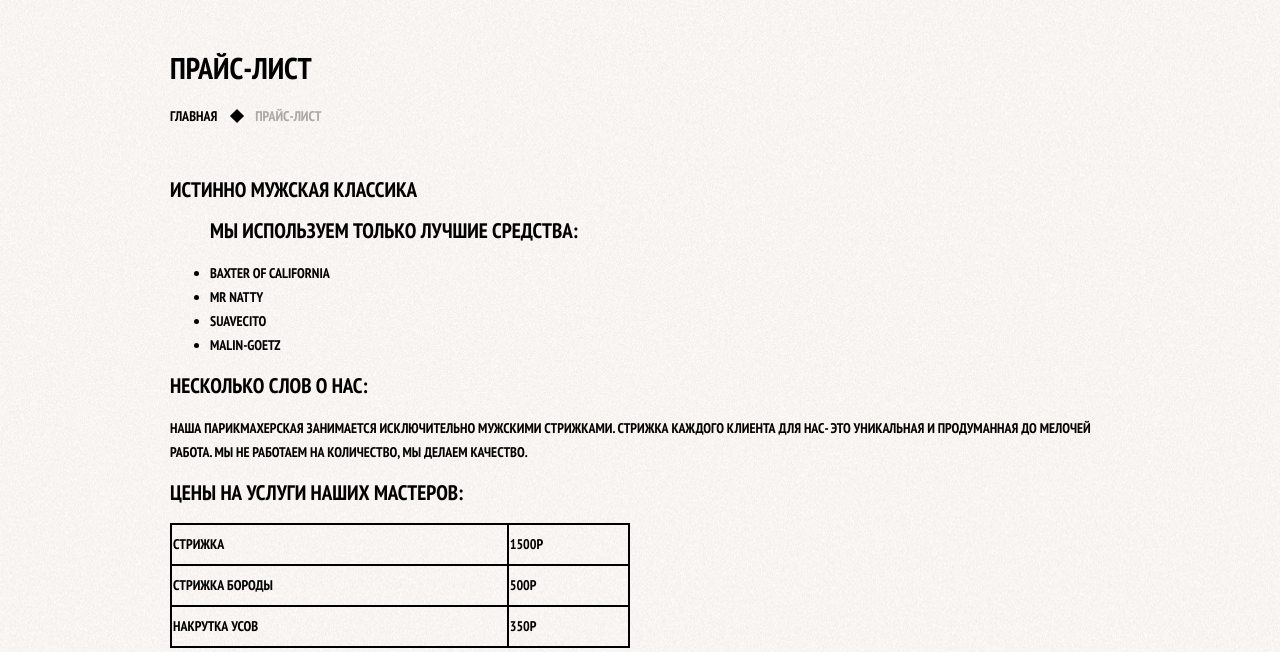
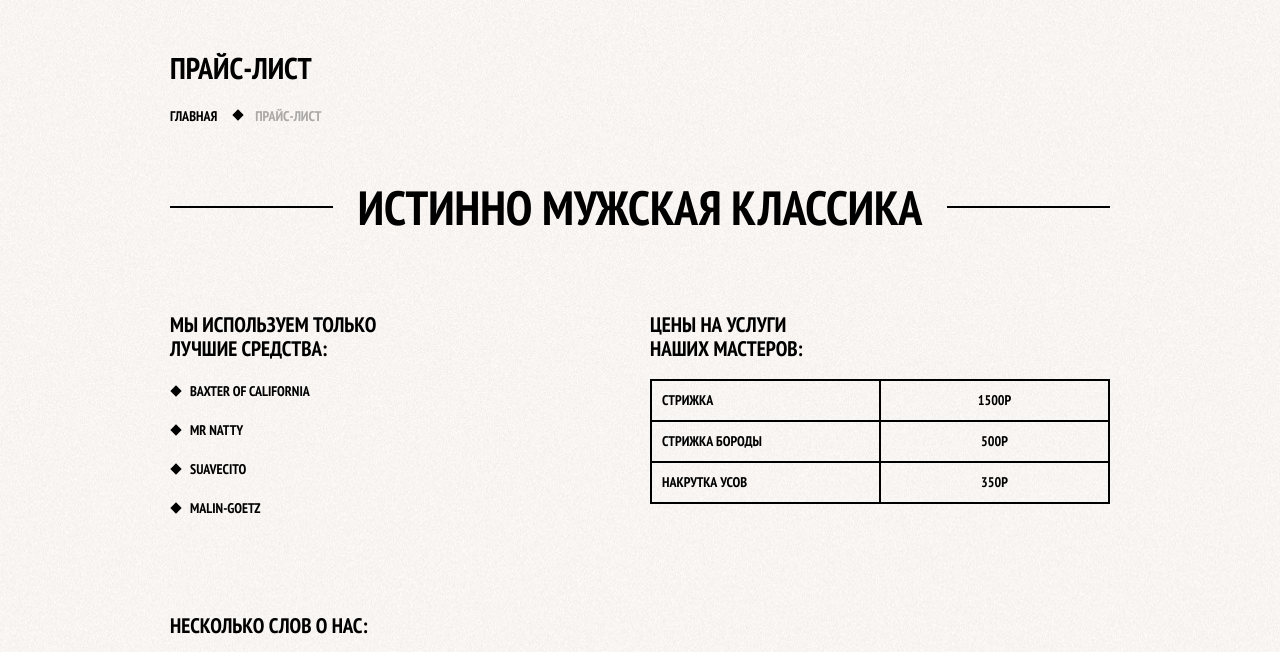
Before and after one commit to bulbash92/barbershop, a plain HTML site: page price.html in a window 1280 px wide. Shown: the part 73-725 px from the top of the page. Drawn offline with Linux system fonts and the light colour scheme.

Commit message:
styles for page price

```diff
--- a/catalog.css
+++ b/catalog.css
@@ -81,8 +81,8 @@
 .breadcrumbs a::after {
     content: '';
     position: absolute;
-    width: 10px;
-    height: 10px;
+    width: 8px;
+    height: 8px;
     background-color: #000000;
     transform: rotate(45deg);
     right: -25px;
--- a/price.css
+++ b/price.css
@@ -1,16 +1,108 @@
+table {
 
-
-
-.services-table {
-    width: 460px;
     height: 125px;
     margin-bottom: 50px;
 
-    border-collapse:collapse;
+    border-collapse: collapse;
     border: 2px solid #000000;
 }
 
 
 td {
     border: 2px solid #000000;
+    padding: 5px 10px;
 }
+
+.big-heading {
+    display: flex;
+    align-items: center;
+    font-size: 48px;
+    line-height: 48px;
+
+    font-family: "PT Sans Narrow";
+    text-align: center;
+    margin-top: 55px;
+    margin-bottom: 65px;
+}
+
+.big-heading::before,
+.big-heading::after {
+    content: '';
+    flex-grow: 1;
+    flex-shrink: 0;
+    height: 2px;
+    width: 50px;
+
+    background-color: #000000;
+}
+
+.big-heading::before {
+    margin-right: 25px;
+}
+
+.big-heading::after {
+    margin-left: 25px;
+}
+
+.custom-list-1 {
+    margin: 14px 0;
+    padding: 0;
+    list-style: none;
+}
+
+.custom-list-1 li {
+    position: relative;
+    margin-left: 20px;
+    margin-bottom: 15px;
+}
+
+.custom-list-1 li::before {
+    content: '';
+    position: absolute;
+    width: 8px;
+    height: 8px;
+    background-color: #000000;
+    transform: rotate(45deg);
+    top: 8px;
+    left: -18px;
+}
+
+.castom-table-1 {
+   width: 100%;
+}
+
+.castom-table-1 td {
+    width: 50%;
+}
+
+.castom-table-1 td:last-child {
+    text-align: center;
+}
+
+.inner-columns {
+    margin: 60px 0;
+
+    display: flex;
+    justify-content: space-between;
+    flex-wrap: wrap;
+}
+
+.inner-column-right,
+.inner-column-left {
+    width: 460px;
+}
+
+.inner-column-right:first-child,
+.inner-column-left:last-child {
+    margin-bottom: 0;
+}
+
+.inner-columns > h2:first-child {
+    width: 460px;
+    margin-top: 0;
+    margin-right: calc(100% - 460px);
+}
+
+.text-padding {
+    padding-right: 80px;
+}
--- a/price.html
+++ b/price.html
@@ -44,25 +44,21 @@
             <li class="breadcrumbs-current"><a href="index.html">Главная</a></li>
             <li class="breadcrumbs-current">Прайс-лист</li>
         </ul>
+        <section class="inner-content">
             <h2 class="big-heading">Истинно мужская классика</h2>
-        <!-- <div class="catalog-columns"> -->
-            <section class="cosmetics">
-                <ul class="good-cosmetics">
-                    <h2>Мы используем только лучшие средства:</h2>
+            <div class="inner-columns">
+                <div class="inner-column-left">
+                    <h2>Мы используем только<br> лучшие средства:</h2>
+                    <ul class="custom-list-1">
                         <li>Baxter of california</li>
                         <li>Mr natty</li>
                         <li>Suavecito</li>
                         <li>Malin-goetz</li>
                     </ul>
-                <h2>Несколько слов о нас:</h2>
-                <p>Наша парикмахерская занимается исключительно мужскими стрижками.
-                    Стрижка каждого клиента для нас- это уникальная и продуманная до мелочей работа.
-                    Мы не работаем на количество, мы делаем качество.
-                </p>
-            </section>
-            <section class="service-price">
-                <h2>Цены на услуги наших мастеров:</h2>
-                <table class="services-table">
+                </div>
+                <div class="inner-column-right">
+                    <h2>Цены на услуги<br> наших мастеров:</h2>
+                    <table class="castom-table-1">
                         <tr>
                             <td>Стрижка</td>
                             <td>1500р</td>
@@ -76,13 +72,26 @@
                             <td>350р</td>
                         </tr>
                     </table>
-                <p>Наша мастерская расположена в центре города,
+                </div>
+            </div>
+            <div class="inner-columns">
+                <h2>Несколько слов о нас:</h2>
+                <div class="inner-column-left">
+                    <p class="text-padding">Наша парикмахерская занимается исключительно мужскими стрижками.
+                        Стрижка каждого клиента для нас- это уникальная и продуманная до мелочей работа.
+                        Мы не работаем на количество, мы делаем качество.
+                    </p>
+                </div>
+                <div class="inner-column-right">
+                    <p class="text-padding">Наша мастерская расположена в центре города,
                         поэтому сделать стильную стрижку можно в любое время,
                         даже в обеденный перерыв. Здесь вы можете погрузиться
                         в удобную для вас атмосферу, чувствовать себя комфортно и свободно!
                     </p>
+                </div>
+            </div>
         </section>
-        </div>
+
     </main>
     <footer class="main-footer">
         <div class="container">
```
Lines whose indentation alone changed are shown as unchanged.
